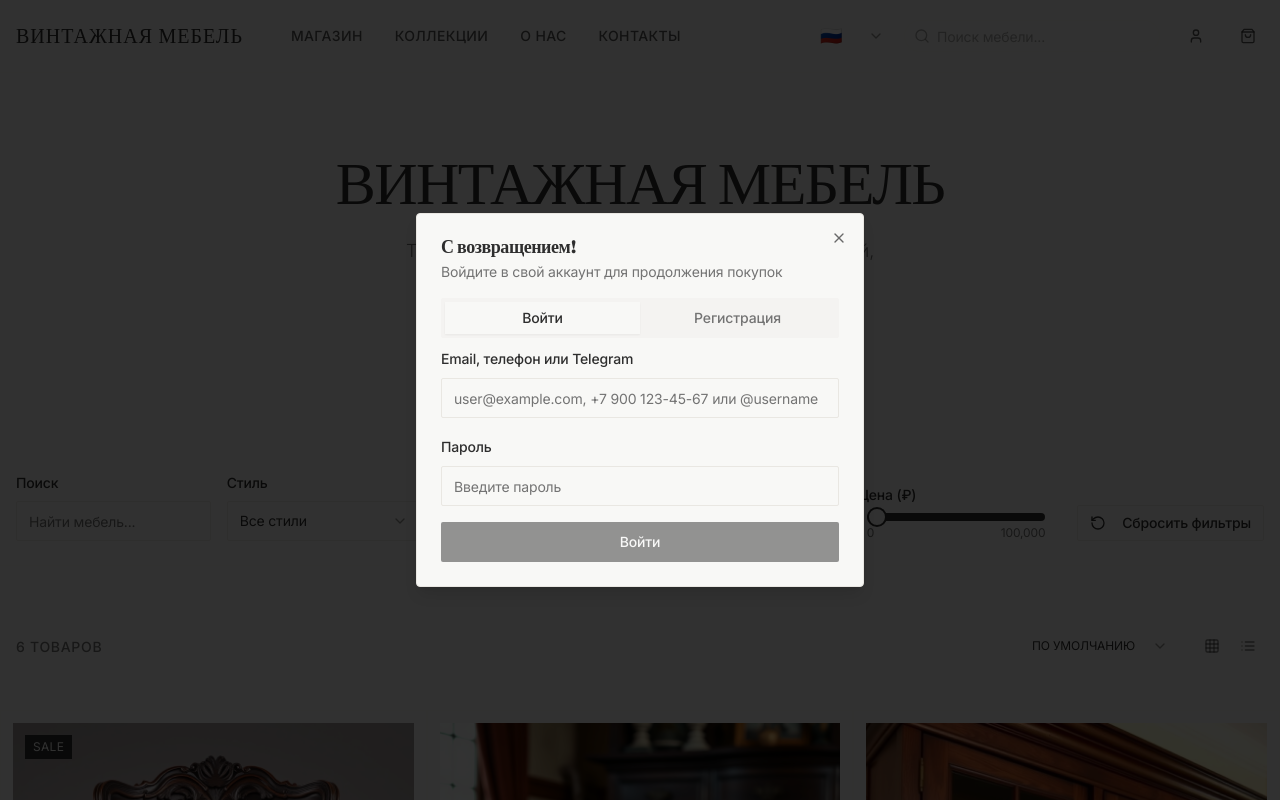
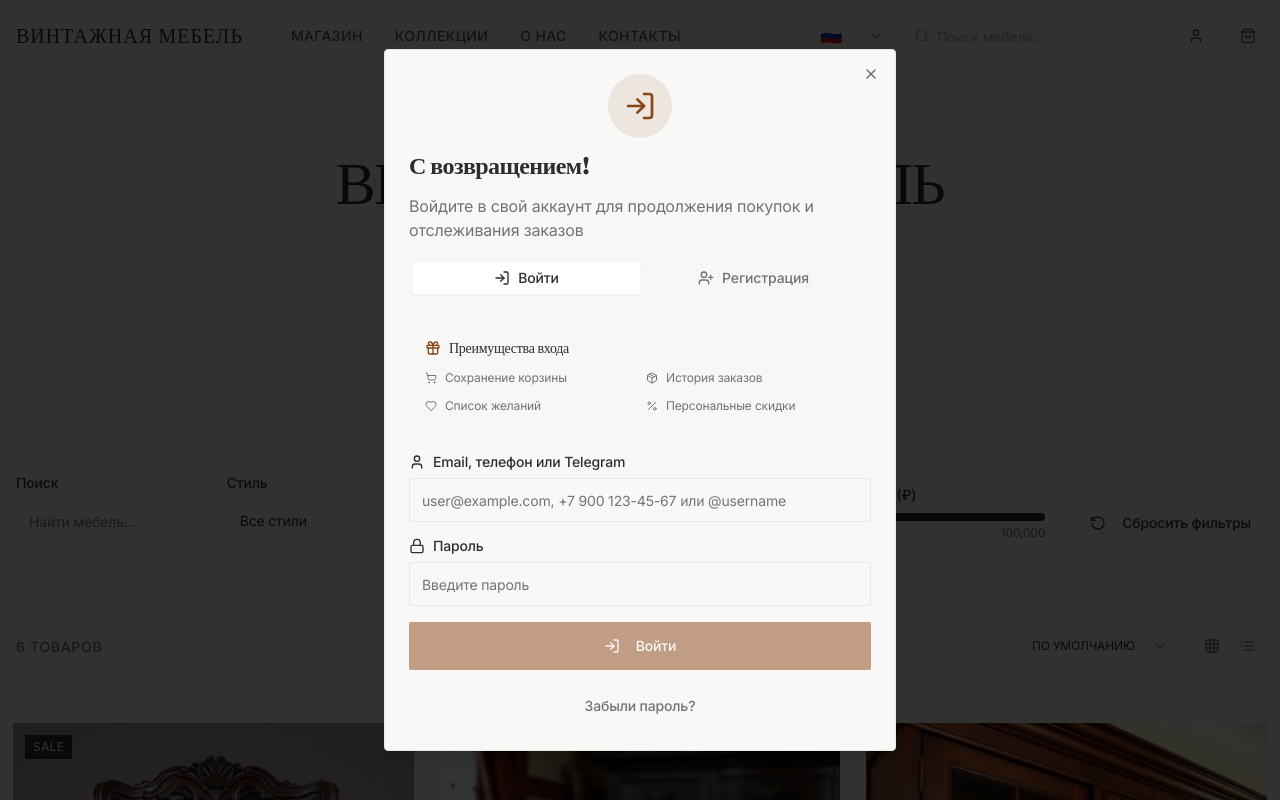
Before and after one commit to pr-poehali-dev/vintage-furniture-clone, a React (Vite) app: page / in a window 1280 px wide. Both pictures are taken after a click on the button 1196 px from the left and 36 px from the top of the page. Shown: the top 800 px of the page. Built offline with nearby package versions, Linux system fonts and the light colour scheme.

Commit message:
Улучшение регистрации пользователей

```diff
--- a/src/components/AuthDialog.tsx
+++ b/src/components/AuthDialog.tsx
@@ -93,27 +93,77 @@ export default function AuthDialog({
       onOpenChange(open);
       if (!open) resetForms();
     }}>
-      <DialogContent className="max-w-md">
-        <DialogHeader>
-          <DialogTitle>{activeTab === "login" ? t.welcomeBack : t.createAccount}</DialogTitle>
-          <DialogDescription>
+      <DialogContent className="max-w-lg">
+        <DialogHeader className="text-center space-y-3">
+          <div className="mx-auto w-16 h-16 bg-vintage-chocolate/10 rounded-full flex items-center justify-center">
+            <Icon
+              name={activeTab === "login" ? "LogIn" : "UserPlus"}
+              size={32}
+              className="text-vintage-chocolate"
+            />
+          </div>
+          <DialogTitle className="text-2xl font-semibold">
+            {activeTab === "login" ? t.welcomeBack : t.createAccount}
+          </DialogTitle>
+          <DialogDescription className="text-base">
             {activeTab === "login"
-              ? "Войдите в свой аккаунт для продолжения покупок"
-              : "Создайте аккаунт для отслеживания заказов"
+              ? "Войдите в свой аккаунт для продолжения покупок и отслеживания заказов"
+              : "Создайте аккаунт для персонализированного опыта покупок"
             }
           </DialogDescription>
         </DialogHeader>
 
         <Tabs value={activeTab} onValueChange={setActiveTab}>
-          <TabsList className="grid w-full grid-cols-2">
-            <TabsTrigger value="login">{t.login}</TabsTrigger>
-            <TabsTrigger value="register">{t.register}</TabsTrigger>
+          <TabsList className="grid w-full grid-cols-2 bg-muted/30 p-1 rounded-lg">
+            <TabsTrigger
+              value="login"
+              className="data-[state=active]:bg-white data-[state=active]:shadow-sm font-medium"
+            >
+              <Icon name="LogIn" size={16} className="mr-2" />
+              {t.login}
+            </TabsTrigger>
+            <TabsTrigger
+              value="register"
+              className="data-[state=active]:bg-white data-[state=active]:shadow-sm font-medium"
+            >
+              <Icon name="UserPlus" size={16} className="mr-2" />
+              {t.register}
+            </TabsTrigger>
           </TabsList>
 
-          <TabsContent value="login" className="space-y-4">
+          <TabsContent value="login" className="space-y-6 mt-6">
+            {/* Login Benefits */}
+            <div className="bg-muted/30 p-4 rounded-lg space-y-3">
+              <h4 className="font-medium text-sm flex items-center">
+                <Icon name="Gift" size={16} className="mr-2 text-vintage-chocolate" />
+                Преимущества входа
+              </h4>
+              <div className="grid grid-cols-2 gap-3 text-xs text-muted-foreground">
+                <div className="flex items-center">
+                  <Icon name="ShoppingCart" size={12} className="mr-2" />
+                  Сохранение корзины
+                </div>
+                <div className="flex items-center">
+                  <Icon name="Package" size={12} className="mr-2" />
+                  История заказов
+                </div>
+                <div className="flex items-center">
+                  <Icon name="Heart" size={12} className="mr-2" />
+                  Список желаний
+                </div>
+                <div className="flex items-center">
+                  <Icon name="Percent" size={12} className="mr-2" />
+                  Персональные скидки
+                </div>
+              </div>
+            </div>
+
             <div className="space-y-4">
               <div className="space-y-2">
-                <Label htmlFor="identifier">Email, телефон или Telegram</Label>
+                <Label htmlFor="identifier" className="flex items-center">
+                  <Icon name="User" size={16} className="mr-2" />
+                  Email, телефон или Telegram
+                </Label>
                 <Input
                   id="identifier"
                   type="text"
@@ -122,10 +172,14 @@ export default function AuthDialog({
                   onChange={(e) =>
                     setLoginForm({ ...loginForm, identifier: e.target.value })
                   }
+                  className="h-11"
                 />
               </div>
               <div className="space-y-2">
-                <Label htmlFor="login-password">{t.password}</Label>
+                <Label htmlFor="login-password" className="flex items-center">
+                  <Icon name="Lock" size={16} className="mr-2" />
+                  {t.password}
+                </Label>
                 <Input
                   id="login-password"
                   type="password"
@@ -134,28 +188,63 @@ export default function AuthDialog({
                   onChange={(e) =>
                     setLoginForm({ ...loginForm, password: e.target.value })
                   }
+                  className="h-11"
                 />
               </div>
+
               <Button
                 onClick={handleLogin}
-                className="w-full"
+                className="w-full h-12 bg-vintage-chocolate hover:bg-vintage-dark-brown font-medium"
                 disabled={!loginForm.identifier || !loginForm.password}
               >
+                <Icon name="LogIn" size={18} className="mr-2" />
                 {t.login}
               </Button>
+
+              <div className="text-center">
+                <Button variant="link" className="text-sm text-muted-foreground">
+                  Забыли пароль?
+                </Button>
+              </div>
             </div>
           </TabsContent>
 
-          <TabsContent value="register" className="space-y-4">
-            <div className="space-y-4">
+          <TabsContent value="register" className="space-y-6 mt-6">
+            {/* Registration Benefits */}
+            <div className="bg-gradient-to-r from-vintage-chocolate/5 to-vintage-chocolate/10 p-4 rounded-lg border border-vintage-chocolate/20">
+              <h4 className="font-medium text-sm flex items-center mb-3">
+                <Icon name="Crown" size={16} className="mr-2 text-vintage-chocolate" />
+                Создайте аккаунт и получите
+              </h4>
+              <div className="grid grid-cols-1 gap-2 text-sm">
+                <div className="flex items-center text-muted-foreground">
+                  <Icon name="Gift" size={14} className="mr-2 text-green-600" />
+                  <span className="font-medium text-green-600">5% скидка</span> на первый заказ
+                </div>
+                <div className="flex items-center text-muted-foreground">
+                  <Icon name="Bell" size={14} className="mr-2 text-blue-600" />
+                  Уведомления о новых коллекциях и распродажах
+                </div>
+                <div className="flex items-center text-muted-foreground">
+                  <Icon name="Star" size={14} className="mr-2 text-yellow-600" />
+                  Система лояльности с накопительными баллами
+                </div>
+              </div>
+            </div>
+
+            <div className="space-y-5">
               {/* Registration Method Selection */}
               <div className="space-y-3">
-                <Label>Способ регистрации</Label>
+                <Label className="flex items-center font-medium">
+                  <Icon name="Settings" size={16} className="mr-2" />
+                  Выберите способ регистрации
+                </Label>
                 <div className="grid grid-cols-3 gap-2">
                   <Button
                     variant={authForm.registrationMethod === "email" ? "default" : "outline"}
                     size="sm"
                     onClick={() => setAuthForm({ ...authForm, registrationMethod: "email" })}
+                    className={authForm.registrationMethod === "email" ? "bg-vintage-chocolate hover:bg-vintage-dark-brown" : ""}
                   >
                     <Icon name="Mail" size={16} className="mr-1" />
                     Email
@@ -164,6 +253,7 @@ export default function AuthDialog({
                     variant={authForm.registrationMethod === "phone" ? "default" : "outline"}
                     size="sm"
                     onClick={() => setAuthForm({ ...authForm, registrationMethod: "phone" })}
+                    className={authForm.registrationMethod === "phone" ? "bg-vintage-chocolate hover:bg-vintage-dark-brown" : ""}
                   >
                     <Icon name="Phone" size={16} className="mr-1" />
                     {t.phone}
@@ -172,6 +262,7 @@ export default function AuthDialog({
                     variant={authForm.registrationMethod === "telegram" ? "default" : "outline"}
                     size="sm"
                     onClick={() => setAuthForm({ ...authForm, registrationMethod: "telegram" })}
+                    className={authForm.registrationMethod === "telegram" ? "bg-vintage-chocolate hover:bg-vintage-dark-brown" : ""}
                   >
                     <Icon name="MessageCircle" size={16} className="mr-1" />
                     TG
@@ -179,142 +270,228 @@ export default function AuthDialog({
                 </div>
               </div>
 
-              <Separator />
+              <Separator className="my-4" />
 
               {/* Name */}
               <div className="space-y-2">
-                <Label htmlFor="name">{t.name}</Label>
+                <Label htmlFor="name" className="flex items-center font-medium">
+                  <Icon name="User" size={16} className="mr-2" />
+                  {t.name} <span className="text-red-500 ml-1">*</span>
+                </Label>
                 <Input
                   id="name"
                   type="text"
-                  placeholder="Введите ваше имя"
+                  placeholder="Введите ваше полное имя"
                   value={authForm.name}
                   onChange={(e) => setAuthForm({ ...authForm, name: e.target.value })}
+                  className="h-11"
                 />
               </div>
 
               {/* Dynamic primary field based on registration method */}
               {authForm.registrationMethod === "email" && (
                 <div className="space-y-2">
-                  <Label htmlFor="email">{t.email}</Label>
+                  <Label htmlFor="email" className="flex items-center font-medium">
+                    <Icon name="Mail" size={16} className="mr-2" />
+                    {t.email} <span className="text-red-500 ml-1">*</span>
+                  </Label>
                   <Input
                     id="email"
                     type="email"
                     placeholder={t.enterEmail}
                     value={authForm.email}
                     onChange={(e) => setAuthForm({ ...authForm, email: e.target.value })}
+                    className="h-11"
                   />
+                  <p className="text-xs text-muted-foreground">
+                    На этот email будут приходить уведомления о заказах
+                  </p>
                 </div>
               )}
 
               {authForm.registrationMethod === "phone" && (
                 <div className="space-y-2">
-                  <Label htmlFor="phone">{t.phone}</Label>
+                  <Label htmlFor="phone" className="flex items-center font-medium">
+                    <Icon name="Phone" size={16} className="mr-2" />
+                    {t.phone} <span className="text-red-500 ml-1">*</span>
+                  </Label>
                   <Input
                     id="phone"
                     type="tel"
                     placeholder={t.enterPhone}
                     value={authForm.phone}
                     onChange={(e) => setAuthForm({ ...authForm, phone: e.target.value })}
+                    className="h-11"
                   />
+                  <p className="text-xs text-muted-foreground">
+                    Для SMS-уведомлений о статусе заказа
+                  </p>
                 </div>
               )}
 
               {authForm.registrationMethod === "telegram" && (
                 <div className="space-y-2">
-                  <Label htmlFor="telegram">{t.telegram}</Label>
+                  <Label htmlFor="telegram" className="flex items-center font-medium">
+                    <Icon name="MessageCircle" size={16} className="mr-2" />
+                    {t.telegram} <span className="text-red-500 ml-1">*</span>
+                  </Label>
                   <Input
                     id="telegram"
                     type="text"
                     placeholder={t.enterTelegram}
                     value={authForm.telegram}
                     onChange={(e) => setAuthForm({ ...authForm, telegram: e.target.value })}
+                    className="h-11"
                   />
+                  <p className="text-xs text-muted-foreground">
+                    Для быстрых уведомлений в Telegram
+                  </p>
                 </div>
               )}
 
               {/* Optional fields */}
-              <details className="space-y-2">
-                <summary className="cursor-pointer text-sm text-muted-foreground">
+              <details className="space-y-2 border border-muted rounded-lg p-4">
+                <summary className="cursor-pointer text-sm font-medium flex items-center">
+                  <Icon name="Plus" size={16} className="mr-2" />
                   Дополнительные контакты (необязательно)
                 </summary>
-                <div className="space-y-3 pt-2">
+                <div className="space-y-3 pt-4">
                   {authForm.registrationMethod !== "email" && (
                     <div className="space-y-2">
-                      <Label htmlFor="reg-email">{t.email}</Label>
+                      <Label htmlFor="reg-email" className="flex items-center">
+                        <Icon name="Mail" size={14} className="mr-2" />
+                        {t.email}
+                      </Label>
                       <Input
                         id="reg-email"
                         type="email"
                         placeholder={t.enterEmail}
                         value={authForm.email}
                         onChange={(e) => setAuthForm({ ...authForm, email: e.target.value })}
+                        className="h-10"
                       />
                     </div>
                   )}
                   {authForm.registrationMethod !== "phone" && (
                     <div className="space-y-2">
-                      <Label htmlFor="reg-phone">{t.phone}</Label>
+                      <Label htmlFor="reg-phone" className="flex items-center">
+                        <Icon name="Phone" size={14} className="mr-2" />
+                        {t.phone}
+                      </Label>
                       <Input
                         id="reg-phone"
                         type="tel"
                         placeholder={t.enterPhone}
                         value={authForm.phone}
                         onChange={(e) => setAuthForm({ ...authForm, phone: e.target.value })}
+                        className="h-10"
                       />
                     </div>
                   )}
                   {authForm.registrationMethod !== "telegram" && (
                     <div className="space-y-2">
-                      <Label htmlFor="reg-telegram">{t.telegram}</Label>
+                      <Label htmlFor="reg-telegram" className="flex items-center">
+                        <Icon name="MessageCircle" size={14} className="mr-2" />
+                        {t.telegram}
+                      </Label>
                       <Input
                         id="reg-telegram"
                         type="text"
                         placeholder={t.enterTelegram}
                         value={authForm.telegram}
                         onChange={(e) => setAuthForm({ ...authForm, telegram: e.target.value })}
+                        className="h-10"
                       />
                     </div>
                   )}
                 </div>
               </details>
 
-              {/* Password */}
+              {/* Password Section */}
+              <div className="bg-muted/20 p-4 rounded-lg space-y-4">
+                <h4 className="font-medium text-sm flex items-center">
+                  <Icon name="Shield" size={16} className="mr-2" />
+                  Безопасность аккаунта
+                </h4>
+
                 <div className="space-y-2">
-                <Label htmlFor="password">{t.password}</Label>
+                  <Label htmlFor="password" className="flex items-center font-medium">
+                    <Icon name="Lock" size={16} className="mr-2" />
+                    {t.password} <span className="text-red-500 ml-1">*</span>
+                  </Label>
                   <Input
                     id="password"
                     type="password"
-                  placeholder="Создайте пароль"
+                    placeholder="Создайте надежный пароль"
                     value={authForm.password}
                     onChange={(e) => setAuthForm({ ...authForm, password: e.target.value })}
+                    className="h-11"
                   />
+                  <p className="text-xs text-muted-foreground">
+                    Минимум 6 символов, используйте буквы и цифры
+                  </p>
                 </div>
 
                 <div className="space-y-2">
-                <Label htmlFor="confirmPassword">{t.confirmPassword}</Label>
+                  <Label htmlFor="confirmPassword" className="flex items-center font-medium">
+                    <Icon name="ShieldCheck" size={16} className="mr-2" />
+                    {t.confirmPassword} <span className="text-red-500 ml-1">*</span>
+                  </Label>
                   <Input
                     id="confirmPassword"
                     type="password"
                     placeholder="Повторите пароль"
                     value={authForm.confirmPassword}
                     onChange={(e) => setAuthForm({ ...authForm, confirmPassword: e.target.value })}
+                    className="h-11"
                   />
+                  {authForm.confirmPassword && authForm.password !== authForm.confirmPassword && (
+                    <p className="text-xs text-red-500 flex items-center">
+                      <Icon name="AlertCircle" size={12} className="mr-1" />
+                      Пароли не совпадают
+                    </p>
+                  )}
+                  {authForm.confirmPassword && authForm.password === authForm.confirmPassword && (
+                    <p className="text-xs text-green-600 flex items-center">
+                      <Icon name="CheckCircle" size={12} className="mr-1" />
+                      Пароли совпадают
+                    </p>
+                  )}
+                </div>
+              </div>
+
+              {/* Terms and Register Button */}
+              <div className="space-y-4">
+                <div className="bg-muted/20 p-3 rounded-lg">
+                  <p className="text-xs text-muted-foreground text-center">
+                    Создавая аккаунт, вы соглашаетесь с{" "}
+                    <Button variant="link" className="h-auto p-0 text-xs underline">
+                      Пользовательским соглашением
+                    </Button>
+                    {" "}и{" "}
+                    <Button variant="link" className="h-auto p-0 text-xs underline">
+                      Политикой конфиденциальности
+                    </Button>
+                  </p>
                 </div>
 
                 <Button
                   onClick={handleRegister}
-                className="w-full"
+                  className="w-full h-12 bg-vintage-chocolate hover:bg-vintage-dark-brown font-medium"
                   disabled={
                     !authForm.name ||
                     !authForm.password ||
                     authForm.password !== authForm.confirmPassword ||
+                    authForm.password.length < 6 ||
                     (authForm.registrationMethod === "email" && !authForm.email) ||
                     (authForm.registrationMethod === "phone" && !authForm.phone) ||
                     (authForm.registrationMethod === "telegram" && !authForm.telegram)
                   }
                 >
+                  <Icon name="UserPlus" size={18} className="mr-2" />
                   {t.createAccount}
                 </Button>
+              </div>
             </div>
           </TabsContent>
         </Tabs>
```
Lines whose indentation alone changed are shown as unchanged.
